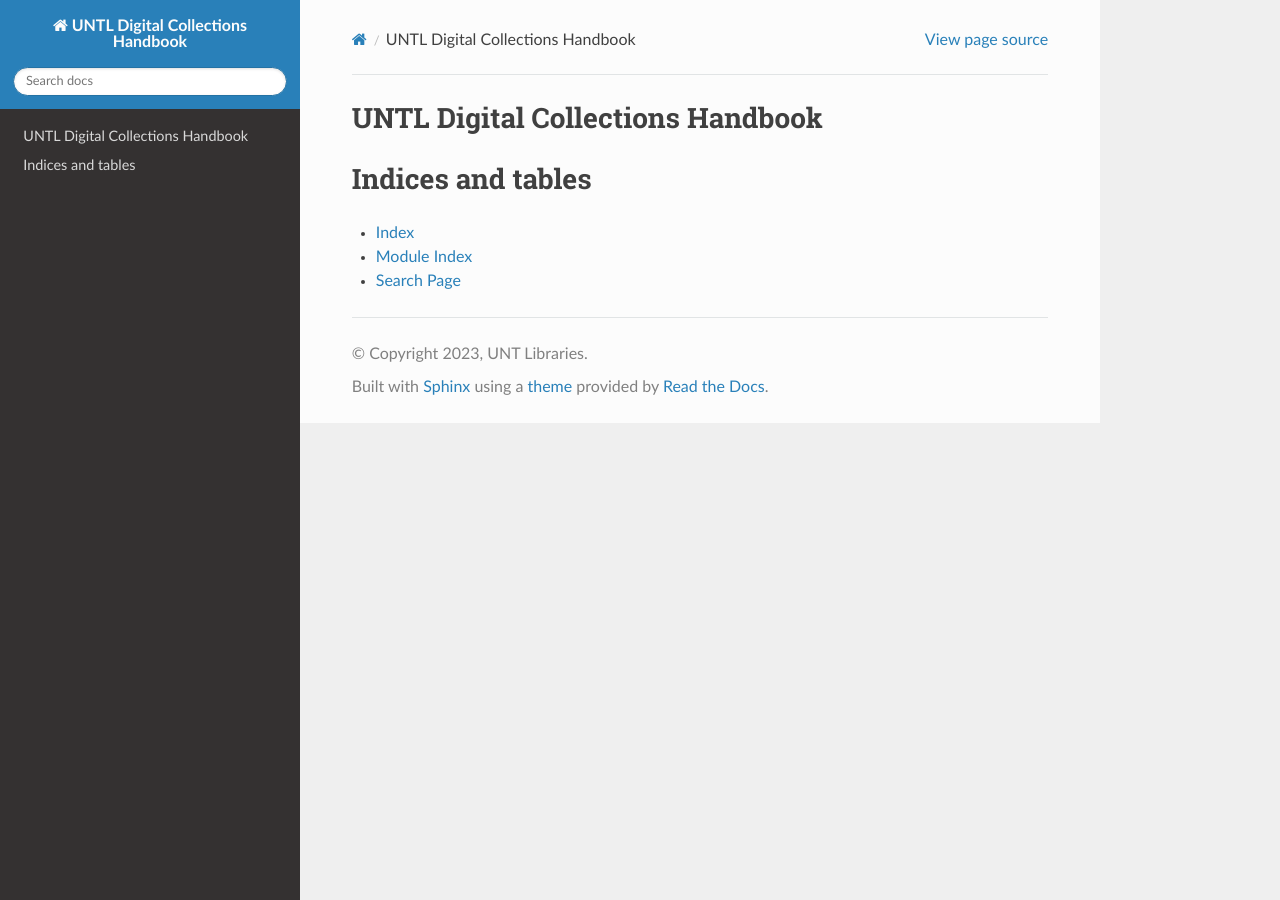
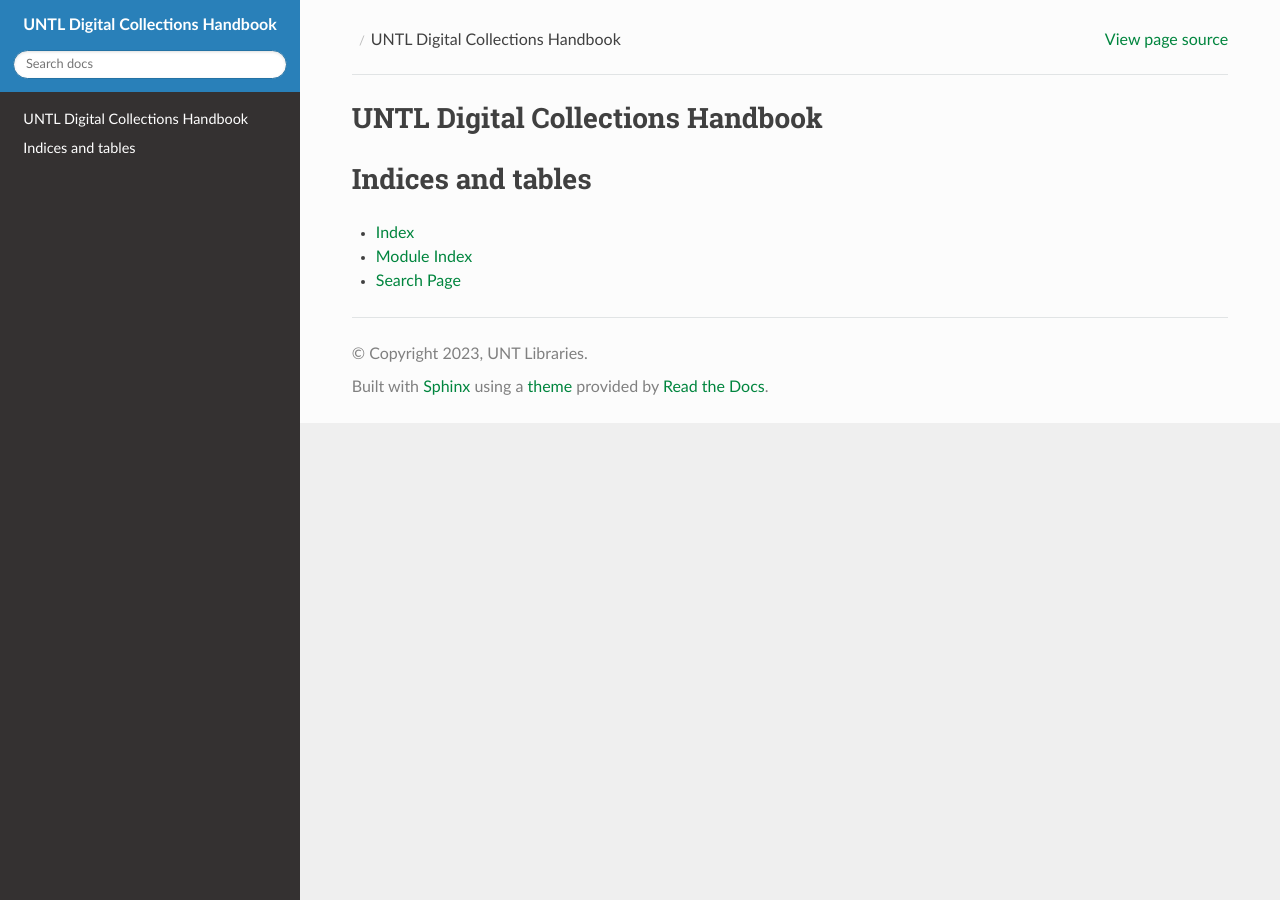
Before and after one commit to unt-libraries/untl-digital-collections-handbook, a Sphinx documentation site: the page built from docs/index.rst, in a window 1280 px wide. Built offline with Sphinx 7.4.7 and the Read the Docs theme 2.0.0, drawn with Linux system fonts in a browser that asks for light colours.

Commit message:
Update conf.py

```diff
--- a/docs/conf.py
+++ b/docs/conf.py
@@ -25,3 +25,12 @@
 
 html_theme = 'sphinx_rtd_theme'
 html_static_path = ['_static']
+html_title = "University Libraries - UNT"
+html_baseurl = "https://library.unt.edu/metadata/"
+html_favicon = "_static/images/favicon-32x32.png"
+
+# These paths are either relative to html_static_path
+# or fully qualified paths (eg. https://...)
+html_css_files = [
+    'css/custom.css',
+]
```
